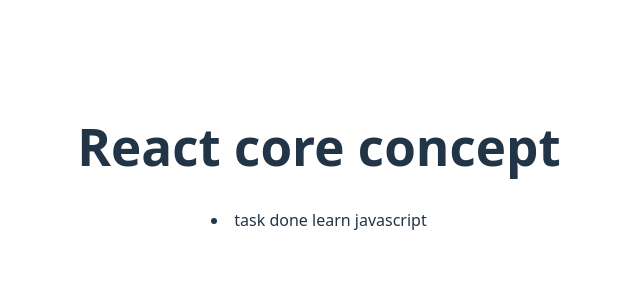
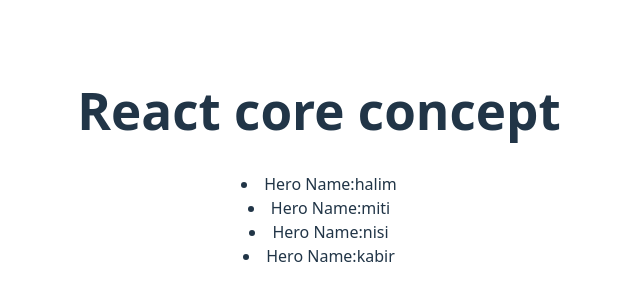
Before and after one commit to sharmin133/React-revision, a React (Vite) app: page / in a window 1280 px wide. Shown: the part 242-542 px from the top of the page, without its empty margins (321-961 px from the left). Built offline with nearby package versions, Linux system fonts and the light colour scheme.

Commit message:
maps added

```diff
--- a/src/App.jsx
+++ b/src/App.jsx
@@ -1,17 +1,22 @@
 
 import './App.css'
 import ToDo from './ToDo'
+import Person from './Person'
 
 function App() {
 
-
+const persons=['halim','miti','nisi','kabir']
   return (
     <>
 
       <h1>React core concept</h1>
-      <ToDo task='learn react' isDone={true}  ></ToDo>
+
+      {
+        persons.map(person=><Person person={person} ></Person>)
+      }
+      {/* <ToDo task='learn react' isDone={true}  ></ToDo>
          <ToDo task='learn javascript' isDone={false}  ></ToDo>
-            <ToDo task='learn python' isDone={true}  ></ToDo>
+            <ToDo task='learn python' isDone={true}  ></ToDo> */}
       {/* <Person name='sharmin' tech='javascript'></Person>
        <Person name='shamima' tech='pyhton'></Person>
       <Pet></Pet>
@@ -23,14 +28,14 @@
 }
 
 
-function Person(props){
-  return(
-   <div>
-     <h2>i am student {props.name}  </h2>
-    <p>she is use {props.tech}</p>
-   </div>
-  )
-}
+// function Person(props){
+//   return(
+//    <div>
+//      <h2>i am student {props.name}  </h2>
+//     <p>she is use {props.tech}</p>
+//    </div>
+//   )
+// }
 
 
 
--- /dev/null
+++ b/src/Person.jsx
@@ -0,0 +1,11 @@
+import React from 'react';
+
+const Person = ({person}) => {
+    return (
+        <div>
+            <li>Hero Name:{person} </li>
+        </div>
+    );
+};
+
+export default Person;
```
